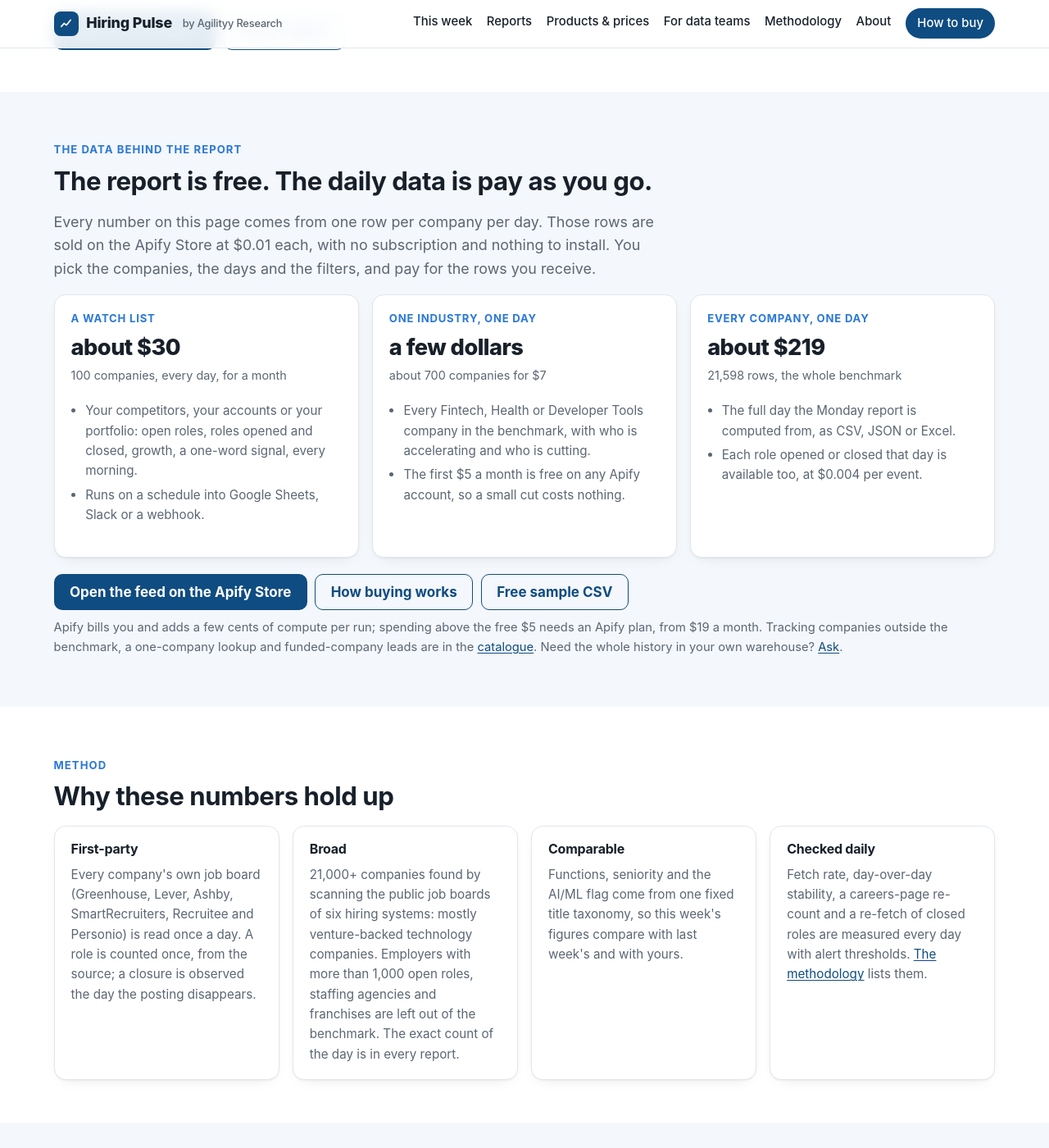
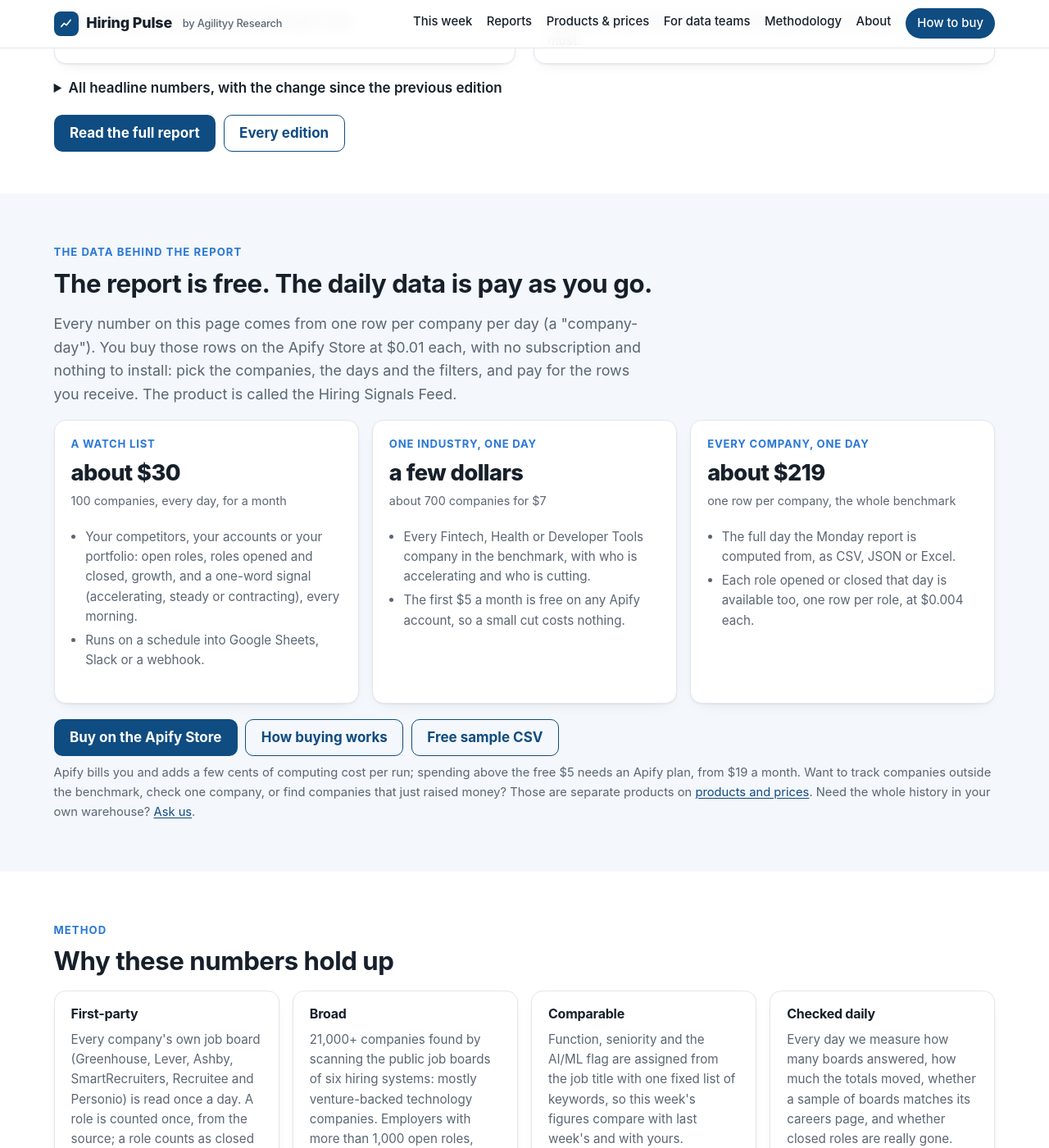
Before and after one commit to agilityy-research/hiring-pulse, a Jekyll site: the page built from index.md, in a window 1280 px wide and 1400 px high, scrolled down 2554 px. Shown: the whole window at 82% size. Built offline with Jekyll 4.4.1, drawn with Linux system fonts in a browser that asks for light colours; our own code applies the rules of GitHub Pages for plain Markdown files; some of the changed text lies outside the part shown.

Commit message:
Homepage: gloss company-day, signal and job board; one name for the data (daily data, bought as the Hiring Signals Feed); drop the repeated company count; link onward from every section
Co-Authored-By: Claude Fable 5.1 <noreply@anthropic.com>

```diff
--- a/_config.yml
+++ b/_config.yml
@@ -7,7 +7,7 @@ tagline: Weekly startup hiring benchmarks from 21,000+ job boards
 description: >-
   Weekly startup hiring benchmarks by Agilityy Research, measured from the public job boards of 21,000+
   companies read every day: open roles, biggest movers, days-to-fill, AI/ML share, remote share, by function and
-  industry. Free every Monday under CC BY 4.0; the daily data behind it is sold per row or as a feed.
+  industry. Free every Monday under CC BY 4.0; the daily data behind it is pay as you go, per row.
 author: Agilityy Research
 lang: en
 timezone: UTC
--- a/index.md
+++ b/index.md
@@ -47,14 +47,14 @@ permalink: /
 {%- assign hero = first | split: "**" | first %}
 <p class="hero">{{ hero }}</p>
 {%- endif %}
-<p class="sub">How we count: once a day we read the public job board of every startup and scale-up we have found on {{ site.coverage.vendors }}, and count every role that is open. Companies with more than 1,000 open roles and staffing agencies are left out, so the benchmark stays about startups. <a href="{{ '/methodology/' | relative_url }}">The method</a>.</p>
+<p class="sub">How we count: once a day we read the public job board (the list of open roles behind the careers page) of every startup and scale-up we have found on {{ site.coverage.vendors }}, and count every role that is open. Employers with more than 1,000 open roles, staffing agencies and franchises are left out, so the benchmark stays about startups. <a href="{{ '/methodology/' | relative_url }}">How the numbers are measured</a>.</p>
 <div class="actions"><a class="btn" href="{{ '/reports/latest/' | relative_url }}">Read this week's report</a>
 <a class="btn alt" href="#data">Get the daily data</a></div>
 {%- if v_open != "" %}
 <div class="stats" aria-label="Headline numbers">
 <div class="stat"><b>{{ v_open }}</b><span>open roles</span>{% if d_open != "" and d_open != "—" %}<span class="delta">{{ d_open }} vs previous edition</span>{% endif %}</div>
-{%- if v_companies != "" %}<div class="stat"><b>{{ v_companies }}</b><span>job boards read this week</span></div>{% endif %}
-{%- if v_fill != "" and v_fill != "—" %}<div class="stat"><b>{{ v_fill }}</b><span>median days a role stays posted</span>{% if d_fill != "" and d_fill != "—" %}<span class="delta">{{ d_fill }}</span>{% endif %}</div>{% endif %}
+{%- if v_companies != "" %}<div class="stat"><b>{{ v_companies }}</b><span>companies in the benchmark</span></div>{% endif %}
+{%- if v_fill != "" and v_fill != "—" %}<div class="stat"><b>{{ v_fill }}</b><span>median days a role stays posted before it closes</span>{% if d_fill != "" and d_fill != "—" %}<span class="delta">{{ d_fill }}</span>{% endif %}</div>{% endif %}
 {%- if v_remote != "" and v_remote != "—" %}<div class="stat"><b>{{ v_remote }}</b><span>of open roles are remote</span>{% if d_remote != "" and d_remote != "—" %}<span class="delta">{{ d_remote }}</span>{% endif %}</div>{% endif %}
 </div>
 {%- endif %}
@@ -63,21 +63,21 @@ permalink: /
 <section class="band" id="lookup"><div class="wrap">
 <p class="eyebrow">Try the data</p>
 <h2>Look up a company</h2>
-<p class="sub muted">This week's numbers for any of the {{ v_companies | default: site.coverage.companies }} companies in the benchmark.</p>
+<p class="sub muted">This week's numbers for any company in the benchmark: open roles, the change over recent weeks, and the share of AI/ML and remote roles.</p>
 <div class="search" id="company-search" hidden>
 <svg viewBox="0 0 24 24" aria-hidden="true"><circle cx="11" cy="11" r="7"/><path d="m20 20-3.5-3.5"/></svg>
 <label class="visually-hidden" for="company-q">Search a company</label>
 <input id="company-q" type="search" autocomplete="off" spellcheck="false" placeholder="Type a company name, e.g. Fivetran">
 <ul class="search-results" id="company-results" aria-live="polite"></ul>
 </div>
-<p class="muted small" id="company-search-note" hidden>One line per company, from this week's edition. The roles themselves and the day-by-day history are in the <a href="#data">daily data</a>. Not finding a company? <a href="https://github.com/agilityy-research/hiring-pulse/issues/new?template=data-access-request.yml">Request it</a>.</p>
+<p class="muted small" id="company-search-note" hidden>One line per company, from this week's edition. The roles themselves and the day-by-day history are in the <a href="#data">daily data</a>, which you can buy below. Not finding a company? <a href="https://github.com/agilityy-research/hiring-pulse/issues/new?template=data-access-request.yml">Request it</a>.</p>
 <noscript><p class="muted small">The search needs JavaScript; the same preview rows are in <a href="{{ '/reports/data/companies.json' | relative_url }}">reports/data/companies.json</a>.</p></noscript>
 </div></section>
 
 <section class="band tint"><div class="wrap">
 <p class="eyebrow">Key findings</p>
 <h2>What the data says this week</h2>
-<p class="sub muted">Six findings, one per theme. The full report has the tables behind each.</p>
+<p class="sub muted">Six findings, one per theme, with a line on what each means for your team. The full report has the tables behind each.</p>
 {%- assign labels = "Demand|Momentum|Movers|Time to fill|AI/ML roles|Remote work" | split: "|" -%}
 {%- if items.size > 1 %}
 <div class="insights">
@@ -123,7 +123,7 @@ permalink: /
 {%- endfor %}
 </div>
 {%- if headline != "" %}
-<details><summary>All headline numbers and the change since the previous edition</summary>
+<details><summary>All headline numbers, with the change since the previous edition</summary>
 {{ headline | markdownify }}
 </details>
 {%- endif %}
@@ -135,29 +135,29 @@ permalink: /
 <section class="band tint" id="data"><div class="wrap">
 <p class="eyebrow">The data behind the report</p>
 <h2>The report is free. The daily data is pay as you go.</h2>
-<p class="sub muted">Every number on this page comes from one row per company per day. Those rows are sold on the Apify Store at $0.01 each, with no subscription and nothing to install. You pick the companies, the days and the filters, and pay for the rows you receive.</p>
+<p class="sub muted">Every number on this page comes from one row per company per day (a "company-day"). You buy those rows on the Apify Store at $0.01 each, with no subscription and nothing to install: pick the companies, the days and the filters, and pay for the rows you receive. The product is called the Hiring Signals Feed.</p>
 <div class="plans">
 <div class="card plan"><div class="for">A watch list</div><p class="price">about $30</p><p class="per">100 companies, every day, for a month</p>
-<ul><li>Your competitors, your accounts or your portfolio: open roles, roles opened and closed, growth, a one-word signal, every morning.</li><li>Runs on a schedule into Google Sheets, Slack or a webhook.</li></ul></div>
+<ul><li>Your competitors, your accounts or your portfolio: open roles, roles opened and closed, growth, and a one-word signal (accelerating, steady or contracting), every morning.</li><li>Runs on a schedule into Google Sheets, Slack or a webhook.</li></ul></div>
 <div class="card plan"><div class="for">One industry, one day</div><p class="price">a few dollars</p><p class="per">about 700 companies for $7</p>
 <ul><li>Every Fintech, Health or Developer Tools company in the benchmark, with who is accelerating and who is cutting.</li><li>The first $5 a month is free on any Apify account, so a small cut costs nothing.</li></ul></div>
-<div class="card plan"><div class="for">Every company, one day</div><p class="price">about $219</p><p class="per">21,598 rows, the whole benchmark</p>
-<ul><li>The full day the Monday report is computed from, as CSV, JSON or Excel.</li><li>Each role opened or closed that day is available too, at $0.004 per event.</li></ul></div>
+<div class="card plan"><div class="for">Every company, one day</div><p class="price">about $219</p><p class="per">one row per company, the whole benchmark</p>
+<ul><li>The full day the Monday report is computed from, as CSV, JSON or Excel.</li><li>Each role opened or closed that day is available too, one row per role, at $0.004 each.</li></ul></div>
 </div>
-<div class="actions"><a class="btn" href="https://apify.com/agilityy/hiring-signals-feed">Open the feed on the Apify Store</a>
+<div class="actions"><a class="btn" href="https://apify.com/agilityy/hiring-signals-feed">Buy on the Apify Store</a>
 <a class="btn alt" href="{{ '/get-the-data/' | relative_url }}">How buying works</a>
 <a class="btn alt" href="{{ '/samples/daily_signals_sample.csv' | relative_url }}" download>Free sample CSV</a></div>
-<p class="muted small">Apify bills you and adds a few cents of compute per run; spending above the free $5 needs an Apify plan, from $19 a month. Tracking companies outside the benchmark, a one-company lookup and funded-company leads are in the <a href="{{ '/data/' | relative_url }}">catalogue</a>. Need the whole history in your own warehouse? <a href="https://github.com/agilityy-research/hiring-pulse/issues/new?template=data-access-request.yml">Ask</a>.</p>
+<p class="muted small">Apify bills you and adds a few cents of computing cost per run; spending above the free $5 needs an Apify plan, from $19 a month. Want to track companies outside the benchmark, check one company, or find companies that just raised money? Those are separate products on <a href="{{ '/data/' | relative_url }}">products and prices</a>. Need the whole history in your own warehouse? <a href="https://github.com/agilityy-research/hiring-pulse/issues/new?template=data-access-request.yml">Ask us</a>.</p>
 </div></section>
 
 <section class="band"><div class="wrap">
 <p class="eyebrow">Method</p>
 <h2>Why these numbers hold up</h2>
 <div class="facts">
-<div class="card"><h3>First-party</h3><p>Every company's own job board ({{ site.coverage.vendors }}) is read once a day. A role is counted once, from the source; a closure is observed the day the posting disappears.</p></div>
-<div class="card"><h3>Broad</h3><p>{{ site.coverage.companies }} companies found by scanning the public job boards of six hiring systems: mostly venture-backed technology companies. Employers with more than 1,000 open roles, staffing agencies and franchises are left out of the benchmark. The exact count of the day is in every report.</p></div>
-<div class="card"><h3>Comparable</h3><p>Functions, seniority and the AI/ML flag come from one fixed title taxonomy, so this week's figures compare with last week's and with yours.</p></div>
-<div class="card"><h3>Checked daily</h3><p>Fetch rate, day-over-day stability, a careers-page re-count and a re-fetch of closed roles are measured every day with alert thresholds. <a href="{{ '/methodology/' | relative_url }}">The methodology</a> lists them.</p></div>
+<div class="card"><h3>First-party</h3><p>Every company's own job board ({{ site.coverage.vendors }}) is read once a day. A role is counted once, from the source; a role counts as closed the day its posting disappears.</p></div>
+<div class="card"><h3>Broad</h3><p>{{ site.coverage.companies }} companies found by scanning the public job boards of six hiring systems: mostly venture-backed technology companies. Employers with more than 1,000 open roles, staffing agencies and franchises are left out of the benchmark but stay in the daily data. The exact count of the day is in every report.</p></div>
+<div class="card"><h3>Comparable</h3><p>Function, seniority and the AI/ML flag are assigned from the job title with one fixed list of keywords, so this week's figures compare with last week's and with yours.</p></div>
+<div class="card"><h3>Checked daily</h3><p>Every day we measure how many boards answered, how much the totals moved, whether a sample of boards matches its careers page, and whether closed roles are really gone. <a href="{{ '/methodology/' | relative_url }}">The methodology</a> lists the checks and their alert thresholds.</p></div>
 </div>
 </div></section>
 
@@ -166,16 +166,16 @@ permalink: /
 <h2>Who uses it, and for what</h2>
 <div class="grid four">
 <div class="card"><h3>Talent and recruiting teams</h3><p class="muted small">Which functions are hard to fill and how long roles stay open, by industry and company size; which competitors are opening or closing teams.</p></div>
-<div class="card"><h3>Sales and revenue operations</h3><p class="muted small">A company that just doubled its open roles is buying tools, office space, payroll and insurance. Hiring momentum per company is the earliest public budget signal.</p></div>
+<div class="card"><h3>Sales and revenue operations</h3><p class="muted small">A company that just doubled its open roles is buying tools, office space, payroll and insurance. Hiring momentum per company is the earliest public sign of a budget.</p></div>
 <div class="card"><h3>Investors and analysts</h3><p class="muted small">Portfolio and sector hiring trends from first-party reads, not aggregator counts: roles opened and closed, net growth, AI/ML share, remote share, week after week.</p></div>
-<div class="card"><h3>Journalists and researchers</h3><p class="muted small">Citable numbers every Monday under CC BY 4.0, with the method published. A custom cut of the history for a story or a paper is usually free with attribution.</p></div>
+<div class="card"><h3>Journalists and researchers</h3><p class="muted small">Citable numbers every Monday under CC BY 4.0, with the method published. A custom cut of the history for a story or a paper is usually free with attribution: <a href="https://github.com/agilityy-research/hiring-pulse/issues/new?template=data-access-request.yml">ask us</a>.</p></div>
 </div>
 </div></section>
 
 <section class="band navy"><div class="wrap">
 <p class="eyebrow">Stay current</p>
 <h2>A new edition every Monday at 07:00 UTC</h2>
-<p class="sub muted">Free to quote under CC BY 4.0: cite as "Agilityy Research, Hiring Pulse, {{ latest_date }}" with a link to this site.</p>
+<p class="sub muted">Free to read and to quote under CC BY 4.0: cite as "Agilityy Research, Hiring Pulse, {{ latest_date }}" with a link to this site.</p>
 {%- if site.newsletter_action != "" %}
 <div class="signup">
 <b>Get it in your inbox.</b> Key findings, charts and the movers; no other mail.
```
